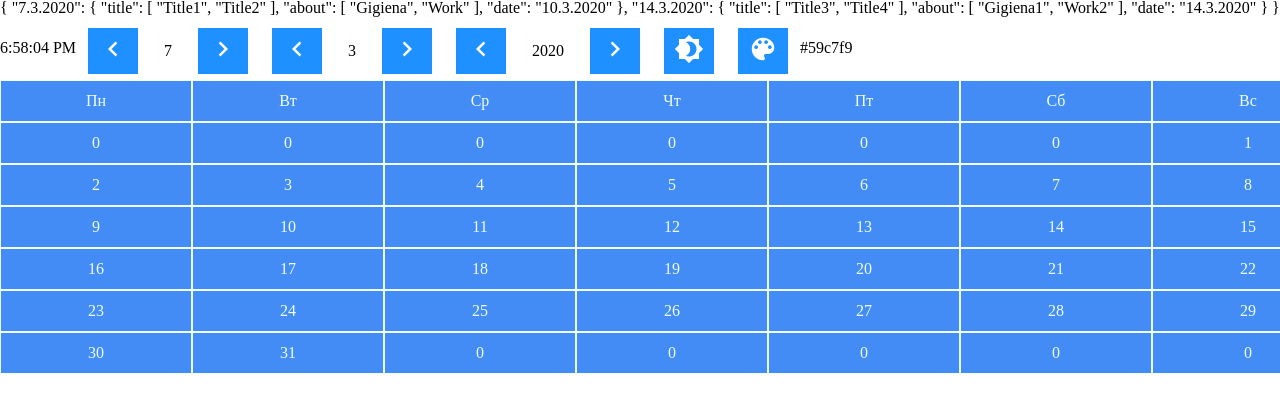
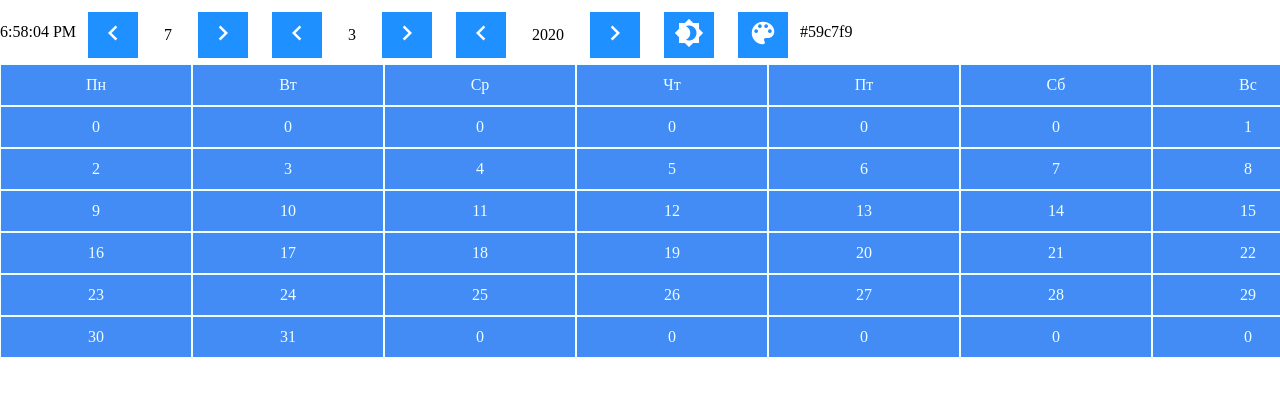
Before and after one commit to Lustach/Vue-calendar, a Vue app: page / in a window 1280 px wide. Shown: the top 412 px of the page. Built offline with nearby package versions, Linux system fonts and the light colour scheme.

Commit message:
U: delete files

```diff
--- a/package.json
+++ b/package.json
@@ -10,6 +10,7 @@
     "@caohenghu/vue-colorpicker": "^1.2.4",
     "core-js": "^3.6.4",
     "material-design-icons": "^3.0.1",
+    "material-icons": "^0.3.1",
     "reset-css": "^5.0.1",
     "vue": "^2.6.11",
     "vue-router": "^3.1.5",
--- a/public/index.html
+++ b/public/index.html
@@ -5,8 +5,7 @@
     <meta http-equiv="X-UA-Compatible" content="IE=edge">
     <meta name="viewport" content="width=device-width,initial-scale=1.0">
     <link rel="icon" href="<%= BASE_URL %>favicon.ico">
-    <link href="https://fonts.googleapis.com/icon?family=Material+Icons"
-      rel="stylesheet">
+
     <!-- <link rel="stylesheet" href="/node_modules/reset-css/reset.css"> -->
     <title><%= htmlWebpackPlugin.options.title %></title>
   </head>
--- a/src/components/HelloWorld.vue
+++ b/src/components/HelloWorld.vue
@@ -82,7 +82,7 @@
     </div>
 
     <div class="content-table">
-      {{ tasks }}
+      <!-- {{ tasks }} -->
       <div class="table__navigation">
         <span>{{ getTime() }}</span>
         <div class="navigation__config">
--- a/src/main.js
+++ b/src/main.js
@@ -3,6 +3,7 @@ import App from './App.vue'
 import router from './router'
 import store from './store'
 import resetcss from '../node_modules/reset-css/reset.css'
+import mdi from '../node_modules/material-icons/'
 Vue.config.productionTip = false
 new Vue({
   router,
--- a/src/router/index.js
+++ b/src/router/index.js
@@ -1,23 +1,23 @@
 import Vue from 'vue'
 import VueRouter from 'vue-router'
-import Home from '../views/Home.vue'
+import HelloWorld from '../components/HelloWorld.vue'
 
 Vue.use(VueRouter)
 
 const routes = [
   {
     path: '/',
-    name: 'Home',
-    component: Home
+    name: 'HelloWorld',
+    component: HelloWorld
   },
-  {
-    path: '/about',
-    name: 'About',
-    // route level code-splitting
-    // this generates a separate chunk (about.[hash].js) for this route
-    // which is lazy-loaded when the route is visited.
-    component: () => import(/* webpackChunkName: "about" */ '../views/About.vue')
-  }
+  // {
+  //   path: '/about',
+  //   name: 'About',
+  //   // route level code-splitting
+  //   // this generates a separate chunk (about.[hash].js) for this route
+  //   // which is lazy-loaded when the route is visited.
+  //   component: () => import(/* webpackChunkName: "about" */ '../views/About.vue')
+  // }
 ]
 
 const router = new VueRouter({
--- a/src/views/About.vue
+++ /dev/null
@@ -1,5 +0,0 @@
-<template>
-  <div class="about">
-    <h1>This is an about page</h1>
-  </div>
-</template>
--- a/src/views/Home.vue
+++ /dev/null
@@ -1,18 +0,0 @@
-<template>
-  <div class="home">
-    <!-- <img alt="Vue logo" src="../assets/logo.png"> -->
-    <HelloWorld msg="Welcome to Your Vue.js App"/>
-  </div>
-</template>
-
-<script>
-// @ is an alias to /src
-import HelloWorld from '@/components/HelloWorld.vue'
-
-export default {
-  name: 'Home',
-  components: {
-    HelloWorld
-  }
-}
-</script>
```
Also changed, not shown: src/App.vue (+9 -0 lines), 1 other file (tests, documents, lock files or other folders).
